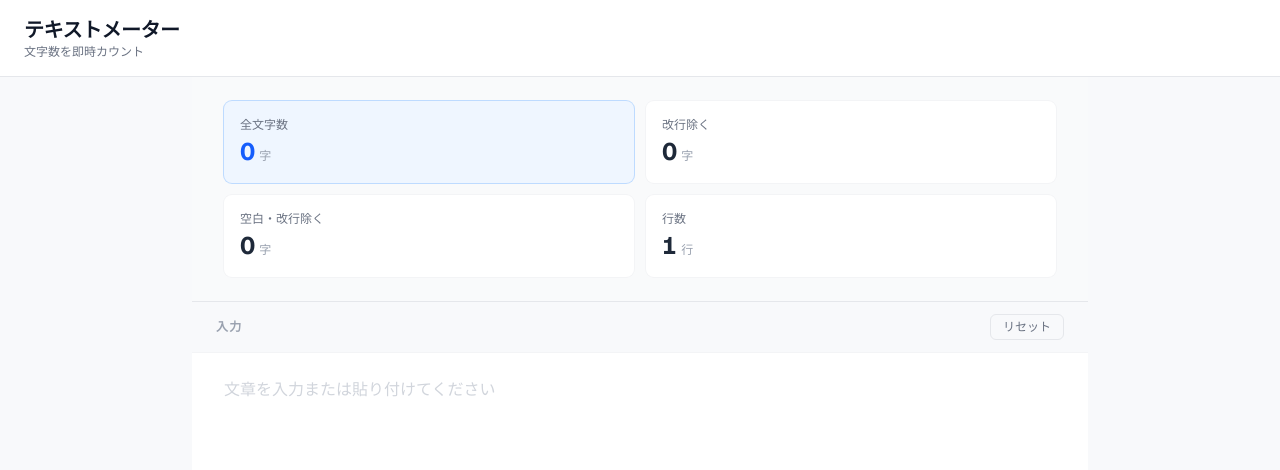
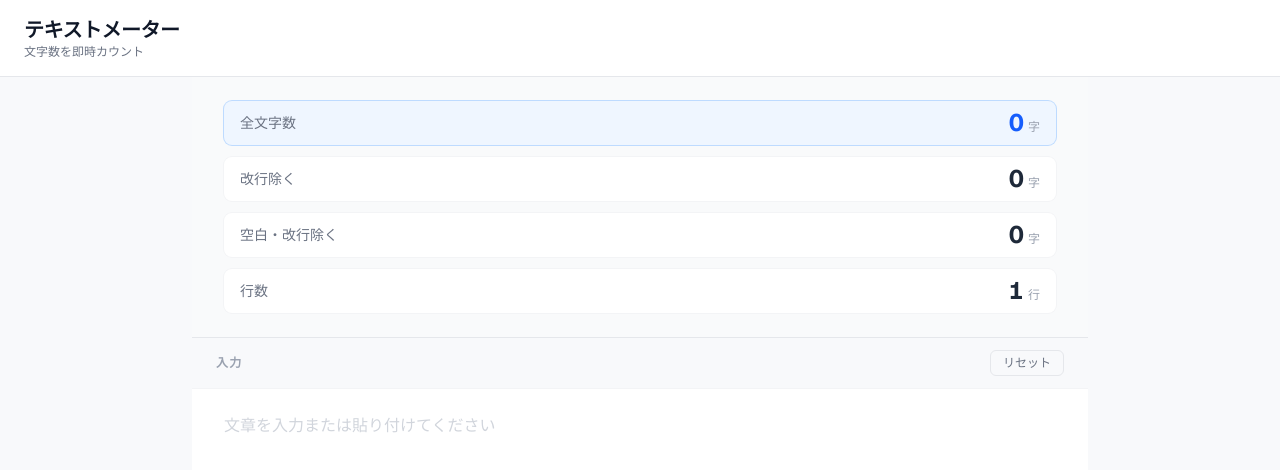
Before and after one commit to kanaix-apps/text-meter, a Next.js app: page / in a window 1280 px wide. Shown: the top 470 px of the page. Built offline with nearby package versions, Linux system fonts and the light colour scheme.

Commit message:
style: カウント表示を1列・横並びコンパクトレイアウトに変更
Co-Authored-By: Claude Sonnet 4.6 <noreply@anthropic.com>

```diff
--- a/components/CountDisplay.tsx
+++ b/components/CountDisplay.tsx
@@ -15,15 +15,15 @@ type Item = {
 
 const Card = ({ item }: { item: Item }) => (
   <div
-    className={`rounded-lg p-4 ${
+    className={`flex items-center justify-between rounded-lg px-4 py-2.5 ${
       item.highlight
         ? "bg-blue-50 ring-1 ring-blue-200 dark:bg-blue-900/30 dark:ring-blue-800"
         : "bg-white ring-1 ring-gray-100 dark:bg-gray-800 dark:ring-gray-700"
     }`}
   >
-    <p className="text-xs text-gray-500 dark:text-gray-400">{item.label}</p>
+    <p className="text-sm text-gray-500 dark:text-gray-400">{item.label}</p>
     <p
-      className={`mt-1 text-2xl font-bold tabular-nums leading-tight ${
+      className={`text-2xl font-bold tabular-nums leading-none ${
         item.highlight
           ? "text-blue-600 dark:text-blue-400"
           : "text-gray-800 dark:text-gray-100"
@@ -60,7 +60,7 @@ export default function CountDisplay({ result }: Props) {
   }
 
   return (
-    <div className="grid grid-cols-2 gap-3">
+    <div className="flex flex-col gap-3">
       {items.map((item) => (
         <Card key={item.label} item={item} />
       ))}
```
